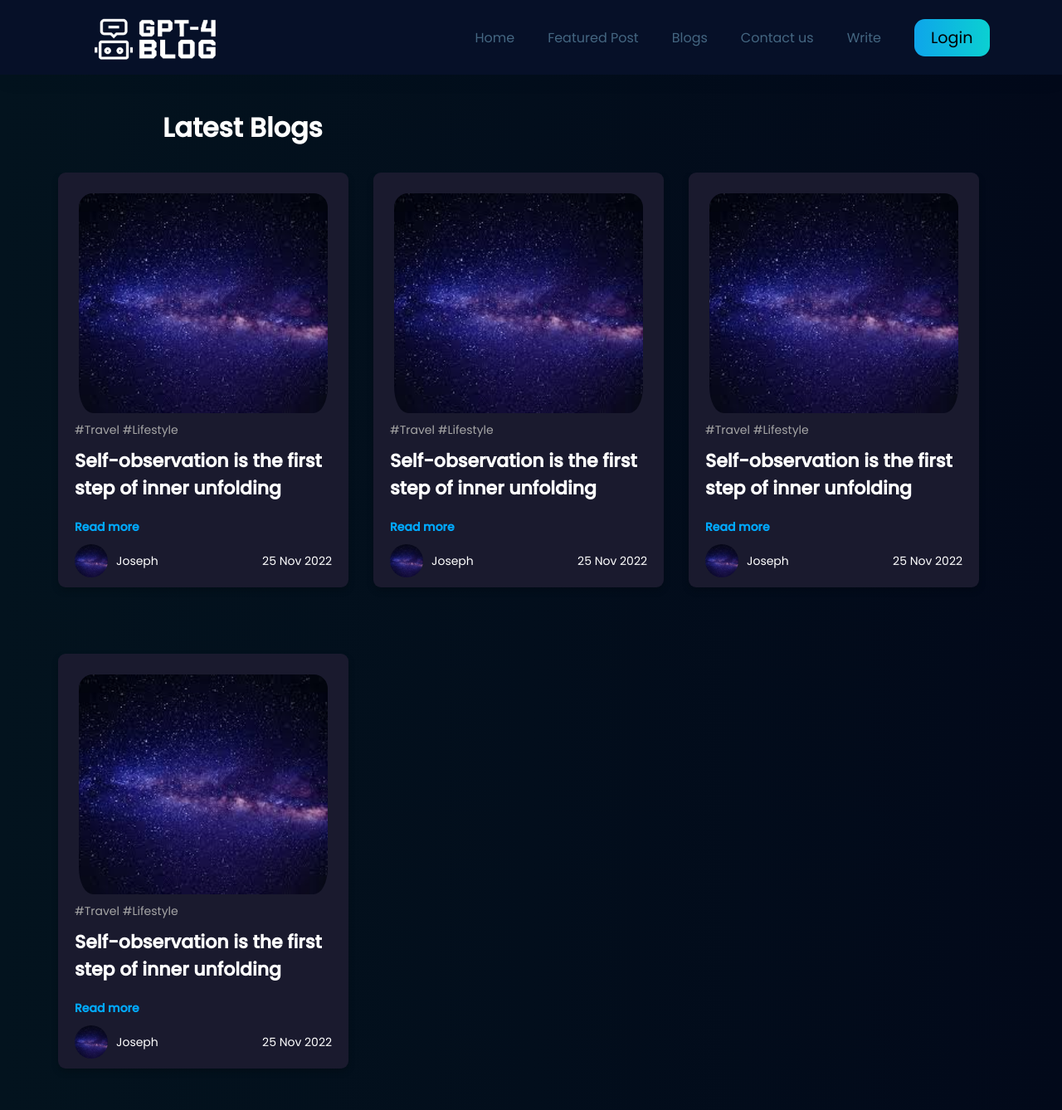
After one commit to Chiragadve/GPT-4-Blog, a PHP site: page /blogs.html in a window 1280 px wide. The commit adds this page. Shown: the whole page at 83% size. Run offline with PHP 8.4, Linux system fonts and the light colour scheme.

Commit message:
Pages Commit

```diff
--- /dev/null
+++ b/blogs.html
@@ -0,0 +1,113 @@
+<html>
+  <head>
+    <link rel="stylesheet" href="style.css" />
+  </head>
+  <body>
+    <nav>
+      <div class="main-nav nav flex">
+        <a href="" class="logo">
+          <img src="./assets/logo.png" alt="logo" />
+        </a>
+
+        <div class="nav-links">
+          <ul class="flex">
+            <li><a class="hover-link" href="index.html">Home</a></li>
+            <li>
+              <a class="hover-link" href="index.html#featured">Featured Post</a>
+            </li>
+            <li><a class="hover-link" href="#">Blogs</a></li>
+            <li>
+              <a class="hover-link" href="index.html#contactus">Contact us</a>
+            </li>
+            <li><a class="hover-link" href="write.html">Write</a></li>
+            <li>
+              <a class="hover-link login login-btn" href="">Login</a>
+            </li>
+          </ul>
+        </div>
+      </div>
+    </nav>
+    <section class="blogs-card">
+      <h2 class="latest-blogs">Latest Blogs</h2>
+
+      <div class="container flex blogs-section-cards">
+        <div class="editor-container">
+          <div class="card small-card">
+            <img src="./assets/images.jpeg" alt="City" />
+            <div class="card-content">
+              <div class="card-tags">#Travel #Lifestyle</div>
+              <div class="card-title">
+                Self-observation is the first step of inner unfolding
+              </div>
+              <div class="card-footer">
+                <a href="#">Read more</a>
+              </div>
+              <div class="card-author">
+                <img src="./assets/images.jpeg" alt="Author" />
+                <span>Joseph</span>
+                <span style="margin-left: auto">25 Nov 2022</span>
+              </div>
+            </div>
+          </div>
+        </div>
+        <div class="editor-container">
+          <div class="card small-card">
+            <img src="./assets/images.jpeg" alt="City" />
+            <div class="card-content">
+              <div class="card-tags">#Travel #Lifestyle</div>
+              <div class="card-title">
+                Self-observation is the first step of inner unfolding
+              </div>
+              <div class="card-footer">
+                <a href="#">Read more</a>
+              </div>
+              <div class="card-author">
+                <img src="./assets/images.jpeg" alt="Author" />
+                <span>Joseph</span>
+                <span style="margin-left: auto">25 Nov 2022</span>
+              </div>
+            </div>
+          </div>
+        </div>
+        <div class="editor-container">
+          <div class="card small-card">
+            <img src="./assets/images.jpeg" alt="City" />
+            <div class="card-content">
+              <div class="card-tags">#Travel #Lifestyle</div>
+              <div class="card-title">
+                Self-observation is the first step of inner unfolding
+              </div>
+              <div class="card-footer">
+                <a href="#">Read more</a>
+              </div>
+              <div class="card-author">
+                <img src="./assets/images.jpeg" alt="Author" />
+                <span>Joseph</span>
+                <span style="margin-left: auto">25 Nov 2022</span>
+              </div>
+            </div>
+          </div>
+        </div>
+        <div class="editor-container">
+          <div class="card small-card">
+            <img src="./assets/images.jpeg" alt="City" />
+            <div class="card-content">
+              <div class="card-tags">#Travel #Lifestyle</div>
+              <div class="card-title">
+                Self-observation is the first step of inner unfolding
+              </div>
+              <div class="card-footer">
+                <a href="#">Read more</a>
+              </div>
+              <div class="card-author">
+                <img src="./assets/images.jpeg" alt="Author" />
+                <span>Joseph</span>
+                <span style="margin-left: auto">25 Nov 2022</span>
+              </div>
+            </div>
+          </div>
+        </div>
+      </div>
+    </section>
+  </body>
+</html>
--- a/style.css
+++ b/style.css
@@ -62,6 +62,9 @@
   --weight-semiBold: 600;
   --weight-bold: 700;
   --weight-extraBold: 800;
+}
+html {
+  scroll-behavior: smooth;
 }
 
 body {
@@ -426,15 +429,21 @@ transition: 0.5s ease-in-out;
 
 .card-author {
   display: flex;
-  align-items: flex-start;
+  align-items: center; /* Align items vertically centered */
   margin-top: 10px;
 }
 
 .card-author img {
-  border-radius: 50%;
-  width: 30px;
-  height: 30px;
-  margin-right: -5px;
+  padding: 0;
+  border-radius: 50%; /* Make the image circular */
+  height: 40px; /* Smaller height */
+  width: 40px; /* Smaller width */
+  object-fit: cover; /* Ensures the image covers the entire area */
+  margin-right: 10px; /* Adds some space between the image and the text */
+}
+
+.card-author span {
+  font-size: 14px; /* Adjust the font size if needed */
 }
 
 .card-footer {
@@ -478,6 +487,8 @@ transition: 0.5s ease-in-out;
   margin-top: 40px; /* Adds some space above the flex container */
   width: 90%;
   border-radius: 12px;
+  box-shadow: 0 10px 20px rgba(0, 0, 0, 0.3);
+
   text-align: justify;
   background-color: #1a1a2e;
   padding: 30px;
@@ -535,7 +546,7 @@ transition: 0.5s ease-in-out;
   border-radius: 25px;
 }
 .contact-form {
-  background-color: #19243a;
+  background-color: #1a1a2e;
   padding: 40px;
   border-radius: 10px;
   box-shadow: 0 10px 20px rgba(0, 0, 0, 0.3);
@@ -659,8 +670,112 @@ transition: 0.5s ease-in-out;
 }
 
 .copyright {
-  background-color: #19243a;
+  background-color: #1a1a2e;
   margin-top: 10px;
   color: white;
   text-align: center;
 }
+
+/* Blog.html Section */
+
+.blogs-card {
+  margin-top: 130px;
+}
+
+.blogs-section-cards {
+  display: flex;
+  gap: 30px;
+  flex-wrap: wrap;
+}
+.latest-blogs {
+  margin-left: 196px;
+  margin-bottom: 30px;
+  color: white;
+}
+
+/* Write.html Section */
+.write-section {
+  margin-top: 100px;
+} /* General Section Styling */
+.write-section {
+  margin-top: 120px;
+  padding: 40px;
+  background: linear-gradient(to right, #03131e, #02091a);
+  border-radius: 15px;
+  box-shadow: 0 10px 20px rgba(0, 0, 0, 0.5);
+}
+
+/* Section Title */
+.write-section h2 {
+  color: #0ea6ec;
+  font-size: 24px;
+  font-weight: bold;
+  margin-bottom: 20px;
+  text-align: center;
+}
+
+/* Title Input Field */
+.write-title {
+  margin-bottom: 20px;
+  padding: 15px;
+  background: linear-gradient(to right, #03131e, #02091a);
+  border-radius: 10px;
+  width: 100%;
+  color: #fff;
+  font-size: 18px;
+  transition: border-color 0.3s ease;
+}
+
+/* Text Area for Blog Content */
+.write-blog {
+  padding: 20px;
+  background: linear-gradient(to right, #03131e, #02091a);
+  border-radius: 10px;
+  width: 100%;
+  height: 300px;
+  color: #fff;
+  font-size: 16px;
+  transition: border-color 0.3s ease;
+  resize: vertical;
+}
+
+/* Remove white outlines */
+.write-title:focus,
+.write-blog:focus {
+  outline: none;
+  border-color: #0ea6ec;
+}
+
+/* Placeholder Styling */
+.write-title::placeholder,
+.write-blog::placeholder {
+  color: #a6a6a6;
+  opacity: 0.8;
+}
+
+/* Hover and Focus Effects */
+.write-title:hover,
+.write-blog:hover,
+.write-title:focus,
+.write-blog:focus {
+  border-color: #00aaff;
+}
+.write-submit {
+  margin-top: 30px;
+  cursor: pointer;
+}
+
+/* Blog Read Page */
+.read-blog {
+  margin-top: 120px;
+}
+.read-blog-section {
+  flex-direction: column;
+  justify-content: center;
+  align-items: center;
+}
+.read-blog-section p {
+  margin-top: 30px;
+  display: block;
+  text-align: justify;
+}
```
Also changed, not shown: index.html (+9 -14 lines), read.html (added, +53 -0 lines), script.js (+10 -15 lines), write.html (added, +56 -0 lines).
